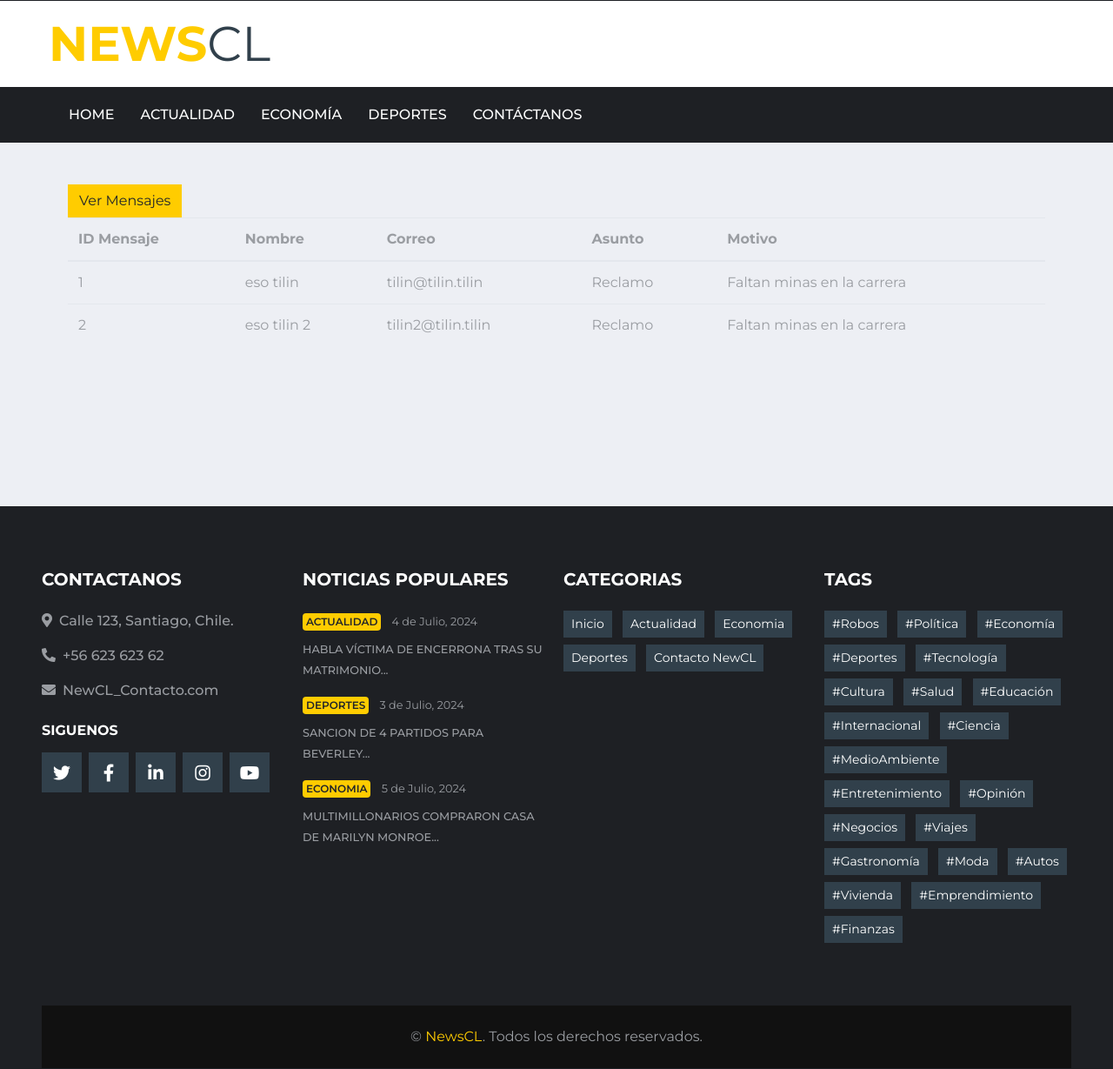
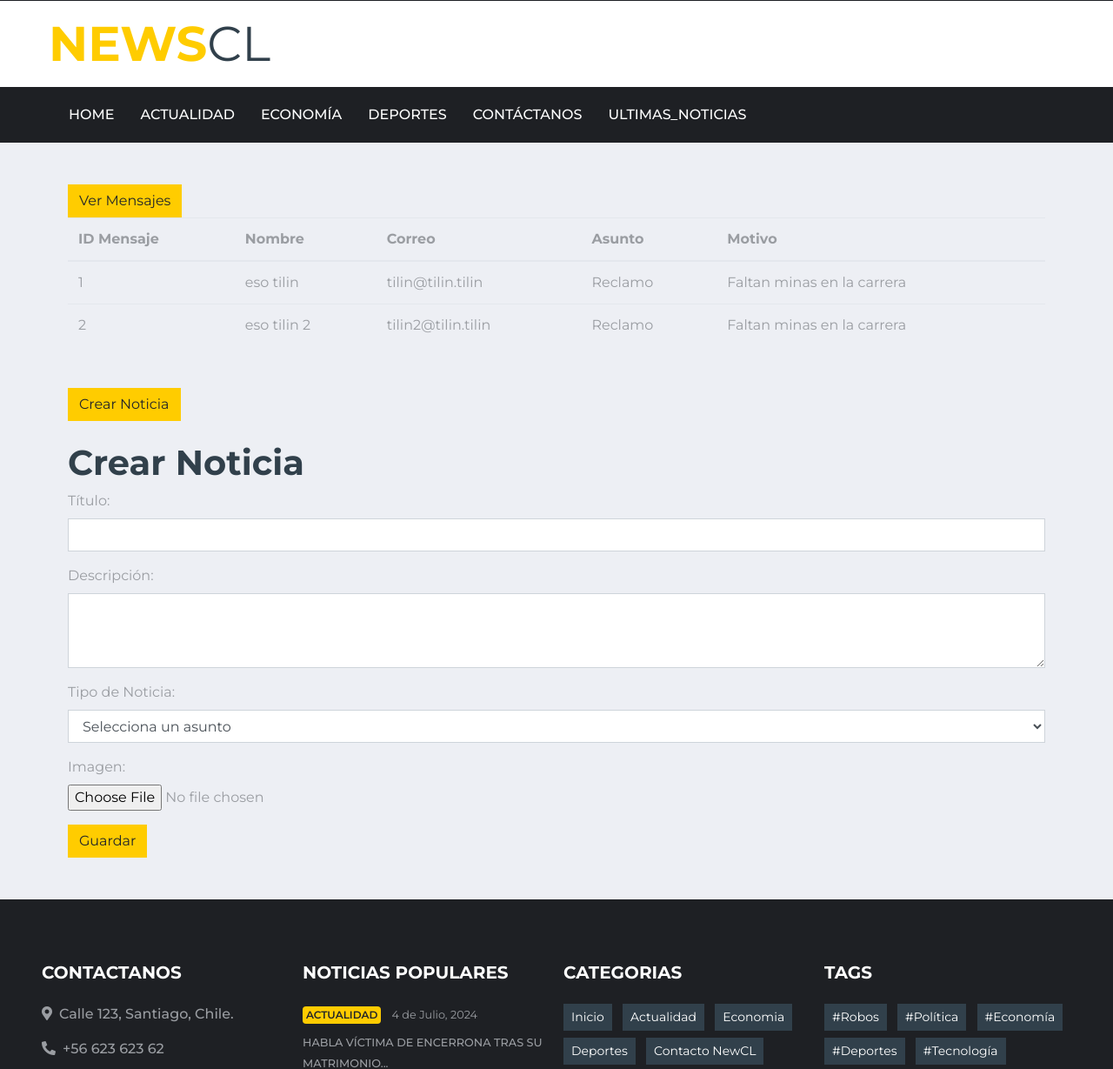
Before and after one commit to NicanorCastro153/Encargo3, a Django app: page /noticia/PanelAdministrador in a window 1280 px wide. Shown: the part 39-1268 px from the top of the page at 87% size. Run offline with Django 5.2, Linux system fonts and the light colour scheme; data comes from the database, SQL or seed files in the repository; both versions use the stored data as it was after the commit; some libraries are stand-ins or nearby versions.

Commit message:
AGREGAR OK

```diff
--- a/Encargo3/noticia/models.py
+++ b/Encargo3/noticia/models.py
@@ -30,6 +30,7 @@ class TipoNoticia(models.Model):
 class Noticia(models.Model):
     id_noticia = models.AutoField(primary_key=True,null=False)
     titulo = models.CharField(max_length=40,blank=False,null=False)
+    descripcion = models.TextField(max_length=200,default='')
     tipo = models.ForeignKey(TipoNoticia,on_delete=models.CASCADE,db_column='idTipo',null=False)
     imagen = models.ImageField(upload_to='images/',null=False)
 
--- a/Encargo3/noticia/templates/admin/PanelAdministrador.html
+++ b/Encargo3/noticia/templates/admin/PanelAdministrador.html
@@ -42,6 +42,40 @@
     </div>
 </div>
 
+<div class="container mx-auto mt-5">
+    <div class="row">
+        <div class="col">
+            <button type="button" class="btn btn-primary" id="VerMensajes">Crear Noticia</button>
+        </div>
+    </div>
+</div>
 
-<br><br><br><br><br>
+<div class="container mt-4">
+    <h1>Crear Noticia</h1>
+    <form action="{% url 'PanelAdministrador' %}" method="POST" enctype="multipart/form-data">
+      {% csrf_token %}
+      <div class="form-group">
+        <label for="id_titulo">Título:</label>
+        <input type="text" class="form-control"name="titulo" required>
+      </div>
+      <div class="form-group">
+        <label for="id_descripcion">Descripción:</label>
+        <textarea class="form-control"name="descripcion" rows="3"></textarea>
+      </div>
+      <div class="form-group">
+        <label for="id_tipo">Tipo de Noticia:</label>
+        <select class="form-control" name="tipo"required>
+            <option value="">Selecciona un asunto</option>
+            {% for tipo in tipos %}
+            <option value="{{ tipo.id_tipo }}">{{ tipo.tipo }}</option>
+            {% endfor %}
+        </select>
+      </div>
+      <div class="form-group">
+        <label for="id_imagen">Imagen:</label>
+        <input type="file" class="form-control-file" name="imagen" accept="image/*" required>
+      </div>
+      <button type="submit" class="btn btn-primary">Guardar</button>
+    </form>
+  </div>
 {% endblock %}
--- a/Encargo3/noticia/templates/base.html
+++ b/Encargo3/noticia/templates/base.html
@@ -88,6 +88,7 @@
                 <a href="{% url 'economia' %}" class="nav-item nav-link {% if request.path == '/economia/' %}active{% endif %}">Economía</a>
                 <a href="{% url 'deporte' %}" class="nav-item nav-link {% if request.path == '/deporte/' %}active{% endif %}">Deportes</a>
                 <a href="{% url 'contactanos' %}" class="nav-item nav-link {% if request.path == '/contactanos/' %}active{% endif %}">Contáctanos</a>
+                <a href="{% url 'ultimas_noticias' %}" class="nav-item nav-link {% if request.path == '/ultimas_noticias/' %}active{% endif %}">ultimas_noticias</a>
                 </div>
             </div>
 
--- a/Encargo3/noticia/templates/menu/actualidad.html
+++ b/Encargo3/noticia/templates/menu/actualidad.html
@@ -17,7 +17,6 @@
                   <div class="col-12">
                       <div class="section-title">
                           <h4 class="m-1 text-uppercase font-weight-bold">Actualidad</h4>
-
                       </div>
                   </div>
                   <div class="col-lg-6">
--- a/Encargo3/noticia/templates/menu/registrar.html
+++ b/Encargo3/noticia/templates/menu/registrar.html
@@ -39,10 +39,6 @@
                         {% if Error %}
                             <h3>  {{Error}}      </h3>
                         {% endif %}
-
-
-
-
                     </form>
                     <br/>
                     <div class="login-link">
--- a/Encargo3/noticia/urls.py
+++ b/Encargo3/noticia/urls.py
@@ -9,6 +9,7 @@ urlpatterns = [
     path('contactanos',views.contactanos, name='contactanos'),
     path('deporte',views.deporte, name='deporte'),
     path('economia',views.economia, name='economia'),
+    path('ultimas_noticias',views.ultimas_noticias, name='ultimas_noticias'),
     #noticias
     path('noticiaArsenal',views.noticiaArsenal, name='noticiaArsenal'),
     path('noticiaBasketball',views.noticiaBasketball, name='noticiaBasketball'),
--- a/Encargo3/noticia/views.py
+++ b/Encargo3/noticia/views.py
@@ -120,10 +120,6 @@ def Contactanos(request):
 
     return render(request, 'forms/Contactanos.html', {'form': form})
 
-
-
-
-
 def contactanos(request):
     if request.method == "GET":
         asuntos = Asunto.objects.all()
@@ -187,5 +183,33 @@ def Iniciar_sesion(request):
 
 def PanelAdministrador(request):
     mensajes = MensajeUsuario.objects.all()
-    context = {'mensajes' : mensajes}
+    noticias = Noticia.objects.all()
+    tipos = TipoNoticia.objects.all()
+
+    context = {
+        'mensajes': mensajes,
+        'noticias': noticias,
+        'tipos': tipos
+    }
+    if request.method == 'POST':
+        titulo = request.POST.get("titulo")
+        descripcion = request.POST.get("descripcion")
+        tipo_id = request.POST.get("tipo")
+        imagen = request.FILES.get("imagen")
+        tipo_noticia = TipoNoticia.objects.get(pk=tipo_id)
+        nueva_noticia = Noticia(
+            titulo=titulo,
+            descripcion=descripcion,
+            tipo=tipo_noticia,
+            imagen=imagen
+        )
+        nueva_noticia.save()
+        return redirect('PanelAdministrador')
+
     return render(request, 'admin/PanelAdministrador.html', context)
+
+
+def ultimas_noticias(request):
+    noticias = Noticia.objects.all()
+    context = {'noticias': noticias}
+    return render(request, 'menu/ultimas_noticias.html',context)
```
Also changed, not shown: Encargo3/noticia/templates/menu/ultimas_noticias.html (+28 -0 lines), Encargo3/db.sqlite3, Encargo3/noticia/media/images/istockphoto-1346124841-612x612.jpg (added), Encargo3/noticia/media/images/istockphoto-1346124841-612x612_hEsgQuA.jpg (added), Encargo3/noticia/media/images/istockphoto-1346124841-612x612_s7UJyWU.jpg (added), Encargo3/noticia/migrations/0006_noticia_descripcion.py (added).
